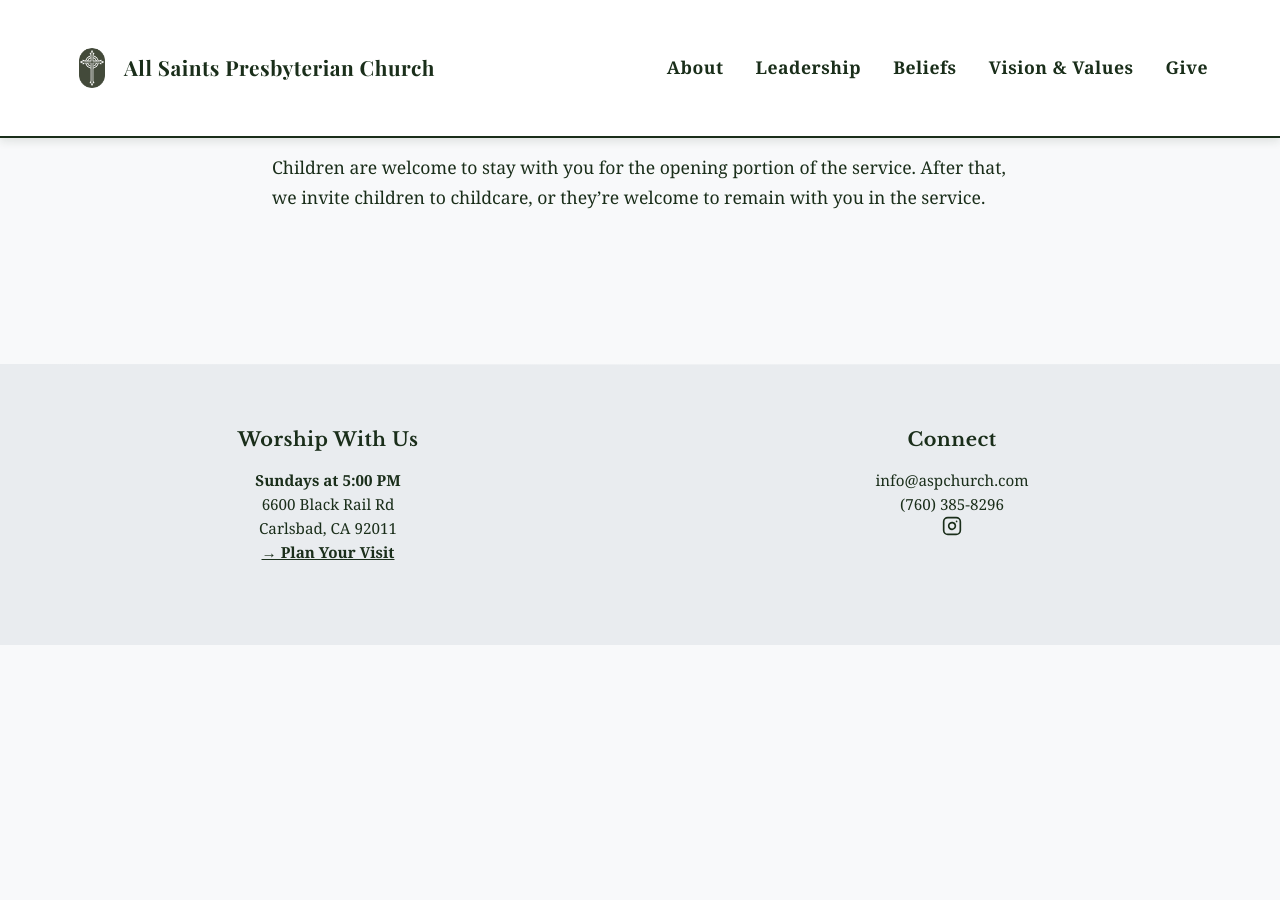
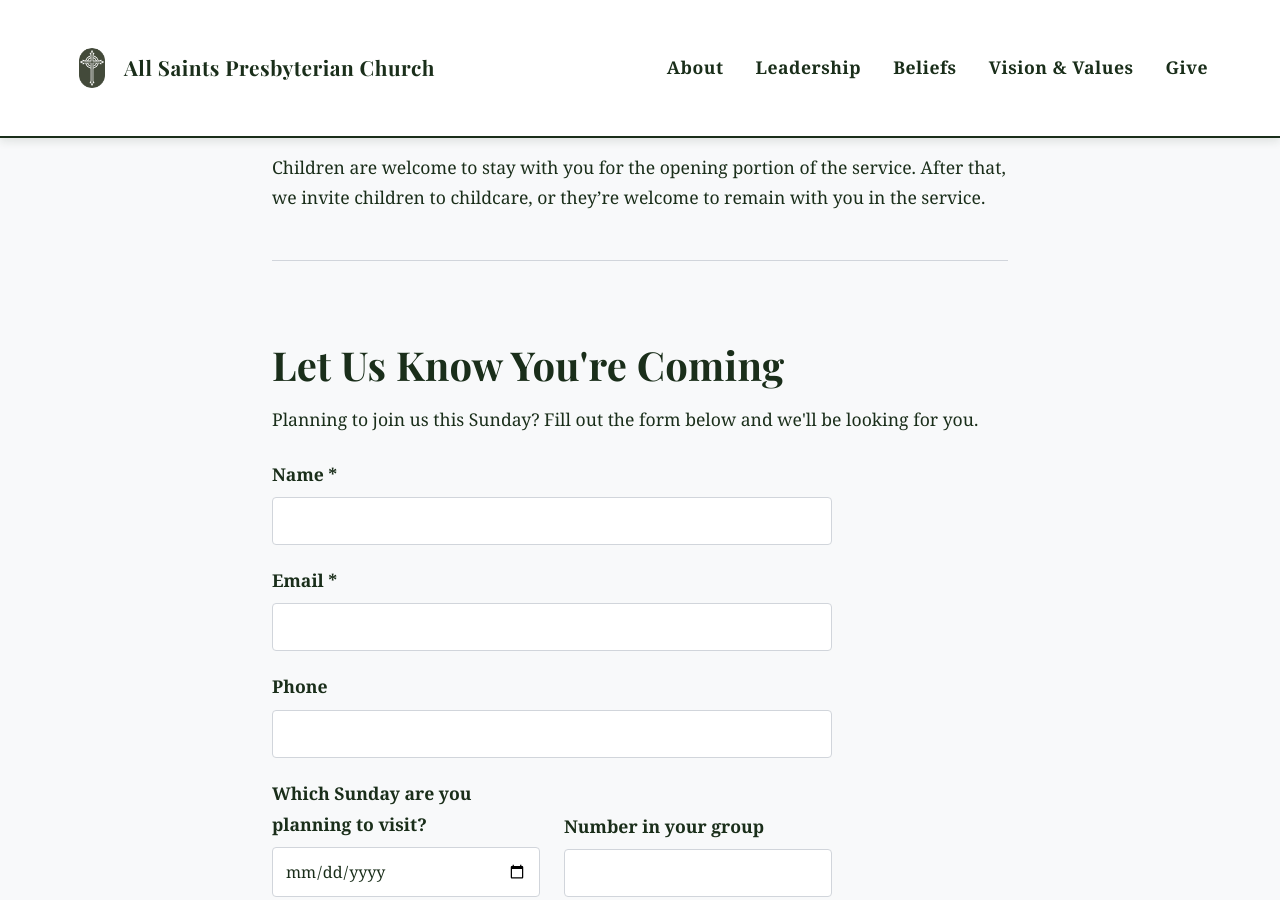
Before and after one commit to aspchurch/website, a Jekyll site: the page built from _pages/plan-your-visit.md, in a window 1280 px wide and 900 px high, scrolled down 764 px. Built offline with Jekyll 4.4.1, drawn with Linux system fonts in a browser that asks for light colours; before the commit the page ends 1409 px from its top, so only the background shows below that; some of the changed text lies outside the part shown.

Commit message:
feat: adding vistior form notification (#13)
* feat: adding vistior form notification
* fix: copilot PR comment fixes (1)

```diff
--- a/_config.yml
+++ b/_config.yml
@@ -18,6 +18,16 @@ church:
   lng: -117.2872516
   google_maps_url: "https://www.google.com/maps/place/All+Saints+Presbyterian+Church/@33.1131188,-117.2872516,17z/data=!3m1!4b1!4m6!3m5!1s0x80dc73c2a9c0054b:0x3deed9dbd5072620!8m2!3d33.1131188!4d-117.2872516!16s%2Fg%2F11z0vbw63z"
 
+# "Let Us Know You're Coming" visit form (Plan Your Visit page)
+# Powered by Web3Forms (https://web3forms.com) — a free, no-backend form service.
+# 1. Get an access key by submitting your email at https://web3forms.com
+# 2. Paste it below. The key is public (it ships in the page HTML) — that's expected.
+# 3. Submissions email to whatever address owns that access key. To notify multiple
+#    people, point it at a forwarding group (e.g. visits@aspchurch.com) instead of a
+#    single inbox — see README.md for details.
+forms:
+  web3forms_access_key: 3023444e-56ac-4a05-97a2-74c8b46f5d74
+
 # Performance & Optimization Settings
 # Set to false during development, true for production
 performance:
@@ -30,6 +40,13 @@ performance:
 markdown: kramdown
 highlighter: rouge
 permalink: pretty
+
+# No layout on this site renders `page.excerpt`, but Jekyll still computes one for
+# every page at build time. The default separator ("\n\n", a blank line) can land
+# mid-Liquid-block on pages built from {% for %} loops (e.g. leadership.md), which
+# triggers a "Excerpt modified" warning. Point it at a marker that never appears in
+# content so no cut point is ever found.
+excerpt_separator: "<!--more-->"
 
 # Collections
 collections:
--- a/_layouts/default.html
+++ b/_layouts/default.html
@@ -9,7 +9,7 @@
 
     <!-- SEO and Social Media Meta Tags -->
     <meta name="author" content="{{ site.church.name }}">
-    <meta name="robots" content="index, follow">
+    <meta name="robots" content="{% if page.robots %}{{ page.robots }}{% else %}index, follow{% endif %}">
     <link rel="canonical" href="{{ page.url | absolute_url }}">
 
     <!-- Open Graph Tags for Social Media -->
--- a/_pages/plan-your-visit.md
+++ b/_pages/plan-your-visit.md
@@ -64,3 +64,56 @@ At {{ site.data.service.service.location.name }}
 
 {{ site.data.service.childcare.description }}
 {% endif %}
+
+<section class="visit-form-section" id="lets-know">
+  <h2>Let Us Know You're Coming</h2>
+  <p>Planning to join us this Sunday? Fill out the form below and we'll be looking for you.</p>
+
+  <form class="visit-form" id="visit-form" action="https://api.web3forms.com/submit" method="POST" data-fallback-email="{{ site.church.email }}">
+    <input type="hidden" name="access_key" value="{{ site.forms.web3forms_access_key }}">
+    <input type="hidden" name="subject" value="New Plan Your Visit submission">
+    <input type="hidden" name="from_name" value="{{ site.church.name }} Website">
+    <input type="hidden" name="redirect" value="{{ '/plan-your-visit/thank-you/' | absolute_url }}">
+
+    <!-- Honeypot spam trap — left blank by humans, hidden from screen readers -->
+    <input type="checkbox" name="botcheck" style="display:none" tabindex="-1" autocomplete="off" aria-hidden="true">
+
+    <div class="form-group">
+      <label for="visit-name">Name *</label>
+      <input type="text" id="visit-name" name="name" required autocomplete="name">
+    </div>
+
+    <div class="form-group">
+      <label for="visit-email">Email *</label>
+      <input type="email" id="visit-email" name="email" required autocomplete="email">
+    </div>
+
+    <div class="form-group">
+      <label for="visit-phone">Phone</label>
+      <input type="tel" id="visit-phone" name="phone" autocomplete="tel">
+    </div>
+
+    <div class="form-row">
+      <div class="form-group">
+        <label for="visit-date">Which Sunday are you planning to visit?</label>
+        <input type="date" id="visit-date" name="visit_date">
+      </div>
+
+      <div class="form-group">
+        <label for="visit-party-size">Number in your group</label>
+        <input type="number" id="visit-party-size" name="party_size" min="1" step="1">
+      </div>
+    </div>
+
+    <div class="form-group">
+      <label for="visit-message">Anything we should know?</label>
+      <textarea id="visit-message" name="message" rows="4" placeholder="Kids' ages, accessibility needs, questions..."></textarea>
+    </div>
+
+    <button type="submit" class="btn btn-primary">Let Us Know You're Coming</button>
+  </form>
+
+  <p class="visit-form-status" id="visit-form-status" role="status" aria-live="polite"></p>
+</section>
+
+<script src="{{ '/assets/js/visit-form.js' | relative_url }}" defer></script>
--- a/assets/css/style.scss
+++ b/assets/css/style.scss
@@ -643,6 +643,87 @@ small {
     margin-bottom: 0.75rem;
 }
 
+/* Visit Form */
+.visit-form-section {
+    margin-top: 3rem;
+    padding-top: 3rem;
+    border-top: 1px solid var(--color-border);
+}
+
+.visit-form-section h2 {
+    margin-bottom: 1rem;
+    color: var(--color-primary);
+}
+
+.visit-form {
+    max-width: 560px;
+}
+
+.visit-form .form-row {
+    display: flex;
+    align-items: flex-end;
+    gap: 1.5rem;
+}
+
+.visit-form .form-row .form-group {
+    flex: 1;
+}
+
+.visit-form .form-group {
+    margin-bottom: 1.25rem;
+}
+
+.visit-form label {
+    display: block;
+    font-weight: 600;
+    margin-bottom: 0.4rem;
+    color: var(--color-text);
+}
+
+.visit-form input,
+.visit-form textarea {
+    width: 100%;
+    padding: 0.75rem;
+    font-family: inherit;
+    font-size: 1rem;
+    color: var(--color-text);
+    background-color: var(--color-background);
+    border: 1px solid var(--color-border);
+    border-radius: 4px;
+}
+
+.visit-form input:focus,
+.visit-form textarea:focus {
+    border-color: var(--color-primary-light);
+}
+
+.visit-form textarea {
+    resize: vertical;
+}
+
+.visit-form button[type="submit"] {
+    cursor: pointer;
+    font-family: inherit;
+}
+
+.visit-form button[type="submit"]:disabled {
+    opacity: 0.6;
+    cursor: not-allowed;
+}
+
+.visit-form-status {
+    margin: 1rem 0 0;
+    font-weight: 600;
+}
+
+.visit-form-status--success {
+    color: var(--color-primary);
+}
+
+.visit-form-status--error {
+    color: #b91c1c;
+}
+
 /* Footer */
 .site-footer {
     background: #e9ecef;
@@ -912,6 +993,11 @@ small {
         font-size: 1.25rem;
         margin-top: 2rem;
     }
+
+    .visit-form .form-row {
+        flex-direction: column;
+        gap: 0;
+    }
 }
 
 /* Import beliefs page styling */
--- /dev/null
+++ b/assets/js/visit-form.js
@@ -0,0 +1,43 @@
+(function () {
+  var form = document.getElementById('visit-form');
+  if (!form) return;
+
+  // No fetch/FormData support: skip AJAX entirely and let the native form
+  // submission + hidden "redirect" field handle it.
+  if (!window.fetch || !window.FormData) return;
+
+  var status = document.getElementById('visit-form-status');
+
+  form.addEventListener('submit', function (event) {
+    event.preventDefault();
+
+    var submitButton = form.querySelector('button[type="submit"]');
+    submitButton.disabled = true;
+    status.textContent = 'Sending...';
+    status.className = 'visit-form-status';
+
+    fetch(form.action, {
+      method: 'POST',
+      headers: { Accept: 'application/json' },
+      body: new FormData(form)
+    })
+      .then(function (response) { return response.json(); })
+      .then(function (result) {
+        if (result.success) {
+          form.reset();
+          form.hidden = true;
+          status.textContent = "Thanks! We've got your info and will be looking for you Sunday.";
+          status.className = 'visit-form-status visit-form-status--success';
+        } else {
+          throw new Error(result.message || 'Submission failed');
+        }
+      })
+      .catch(function () {
+        var fallbackEmail = form.getAttribute('data-fallback-email');
+        status.textContent = 'Something went wrong sending that. Please try again' +
+          (fallbackEmail ? ', or email ' + fallbackEmail + ' directly.' : '.');
+        status.className = 'visit-form-status visit-form-status--error';
+        submitButton.disabled = false;
+      });
+  });
+})();
```
Also changed, not shown: _pages/visit-thank-you.md (added, +14 -0 lines), README.md.
